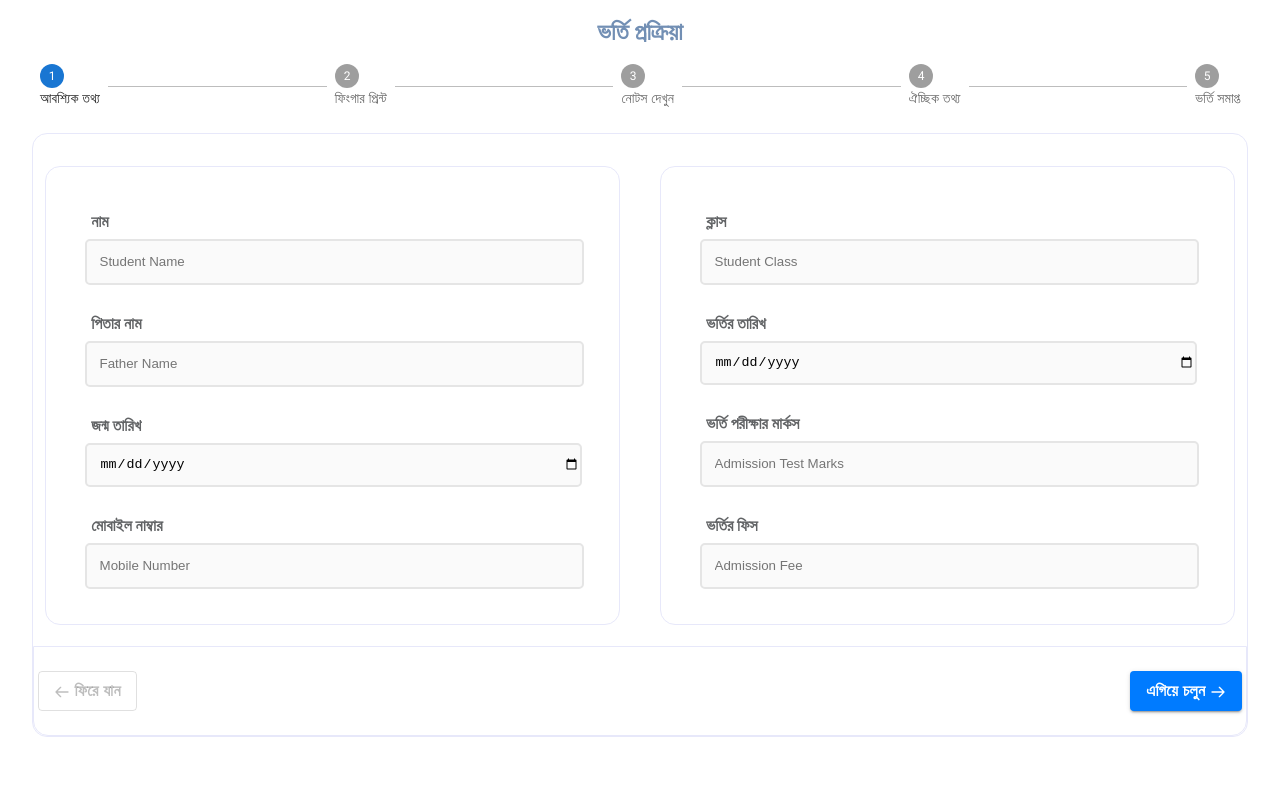
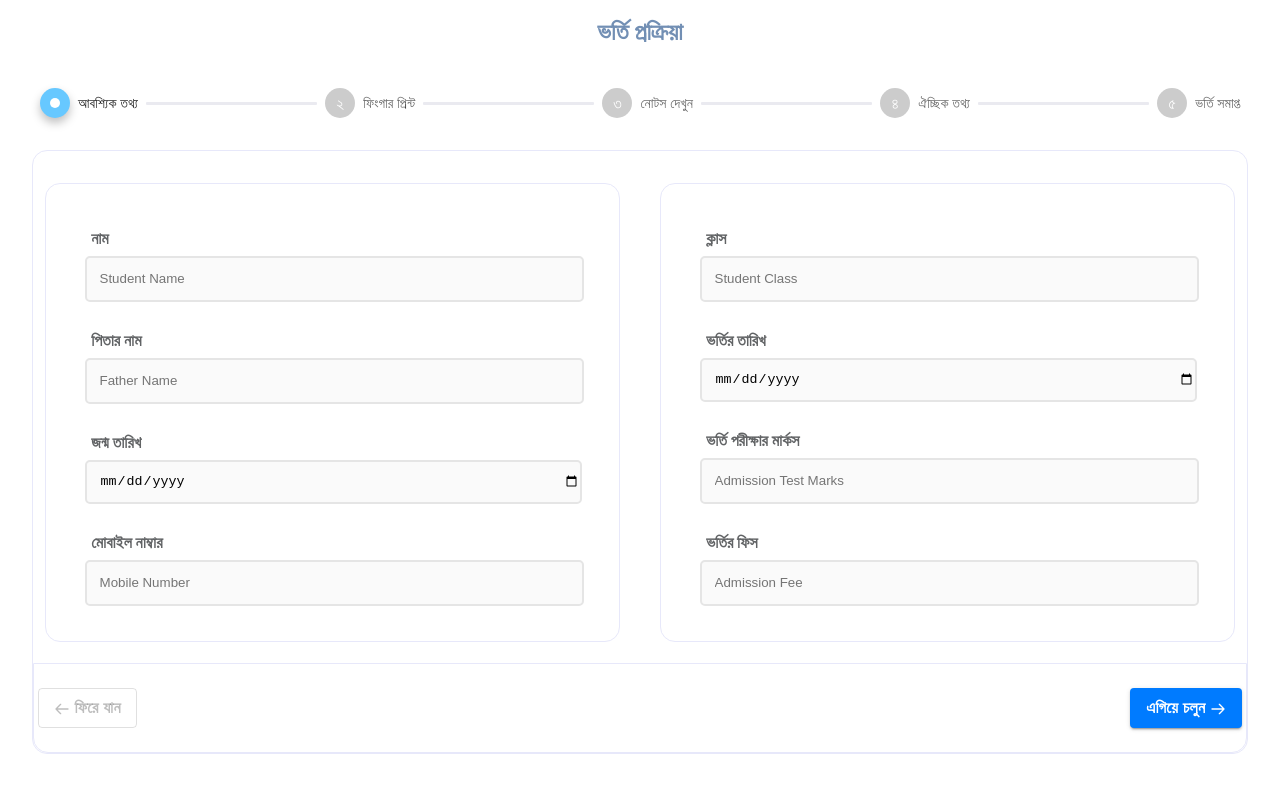
Before and after one commit to maharabhossain1/karigor-evaluation, a React (Create React App) app: page / in a window 1280 px wide. Shown: the top 792 px of the page. Built offline with nearby package versions, Linux system fonts and the light colour scheme.

Commit message:
stepper custom done

```diff
--- a/package.json
+++ b/package.json
@@ -9,6 +9,7 @@
     "@emotion/react": "^11.7.1",
     "@emotion/styled": "^11.6.0",
     "@material-ui/pickers": "^3.3.10",
+    "@mui/icons-material": "^5.2.5",
     "@mui/lab": "^5.0.0-alpha.62",
     "@mui/material": "^5.2.6",
     "@testing-library/jest-dom": "^5.16.1",
--- a/public/index.html
+++ b/public/index.html
@@ -20,6 +20,11 @@
     <link
       rel="stylesheet"
       href="https://fonts.googleapis.com/css?family=Roboto:300,400,500,700&display=swap"
+    />
+    <!-- font icons link material UI  -->
+    <link
+      rel="stylesheet"
+      href="https://fonts.googleapis.com/icon?family=Material+Icons"
     />
     <!--
       Notice the use of %PUBLIC_URL% in the tags above.
--- a/src/RegForm/RegForm.js
+++ b/src/RegForm/RegForm.js
@@ -1,5 +1,12 @@
 import { Stepper, Step, StepLabel, Box, Typography } from "@mui/material";
 import React from "react";
+import PropTypes from "prop-types";
+import { styled } from "@mui/material/styles";
+import Stack from "@mui/material/Stack";
+import Check from "@mui/icons-material/Check";
+import StepConnector, {
+  stepConnectorClasses,
+} from "@mui/material/StepConnector";
 import FinalStep from "./FinalStep/FinalStep";
 import MustInfo from "./MustInfo/MustInfo";
 import Notes from "./Notes/Notes";
@@ -7,6 +14,103 @@
 import QRCode from "./QRCode/QRCode";
 import CompleteStep from "./CompleteStep/CompleteStep";
 import useStepStates from "../hooks/useStepStates";
+import "./RegFrom.css";
+////////////////////////
+const ColorlibConnector = styled(StepConnector)(({ theme }) => ({
+  [`&.${stepConnectorClasses.alternativeLabel}`]: {
+    top: 22,
+  },
+  [`&.${stepConnectorClasses.active}`]: {
+    [`& .${stepConnectorClasses.line}`]: {
+      backgroundColor: "#67C8FF",
+    },
+  },
+  [`&.${stepConnectorClasses.completed}`]: {
+    [`& .${stepConnectorClasses.line}`]: {
+      backgroundColor: " #008AD9",
+    },
+  },
+  [`& .${stepConnectorClasses.line}`]: {
+    height: 3,
+    border: 0,
+    backgroundColor:
+      theme.palette.mode === "dark" ? theme.palette.grey[800] : "#eaeaf0",
+    borderRadius: 1,
+  },
+}));
+////////////////////////
+const ColorlibStepIconRoot = styled("div")(({ theme, ownerState }) => ({
+  backgroundColor:
+    theme.palette.mode === "dark" ? theme.palette.grey[700] : "#ccc",
+  zIndex: 1,
+  color: "#fff",
+  width: 30,
+  height: 30,
+  display: "flex",
+  borderRadius: "50%",
+  justifyContent: "center",
+  alignItems: "center",
+  ...(ownerState.active && {
+    backgroundColor: "#67C8FF",
+    boxShadow: "0 5px 10px 0 rgba(0,0,0,.25)",
+  }),
+  ...(ownerState.completed && {
+    backgroundColor: " #008AD9",
+  }),
+}));
+
+/////////////////////////////
+function ColorlibStepIcon(props) {
+  const { active, completed, className } = props;
+
+  const icons = {
+    1: "১",
+    2: "২",
+    3: "৩",
+    4: "৪",
+    5: "৫",
+  };
+
+  return (
+    <ColorlibStepIconRoot
+      ownerState={{ completed, active }}
+      className={className}
+    >
+      {completed ? (
+        <Check className="QontoStepIcon-completedIcon" />
+      ) : active ? (
+        <div
+          style={{
+            width: "10px",
+            height: "10px",
+            backgroundColor: "white",
+            borderRadius: "50%",
+          }}
+        ></div>
+      ) : (
+        <div>{icons[String(props.icon)]} </div>
+      )}
+    </ColorlibStepIconRoot>
+  );
+}
+
+ColorlibStepIcon.propTypes = {
+  /**
+   * Whether this step is active.
+   * @default false
+   */
+  active: PropTypes.bool,
+  className: PropTypes.string,
+  /**
+   * Mark the step as completed. Is passed to child components.
+   * @default false
+   */
+  completed: PropTypes.bool,
+  /**
+   * The label displayed in the step icon.
+   */
+  icon: PropTypes.node,
+};
 
 // steps array
 const steps = [
@@ -50,17 +154,22 @@
         </Typography>
       </Box>
       <Box sx={{ width: "95%", mx: "auto" }}>
+        <Stack sx={{ width: "100%", my: 4 }} spacing={4}>
           <Stepper
             style={{ width: "100%" }}
             activeStep={courrentStep - 1}
             orientation="horizontal"
+            connector={<ColorlibConnector />}
           >
             {steps.map((lable, i) => (
               <Step key={i}>
-              <StepLabel style={{ display: "block" }}>{lable}</StepLabel>
+                <StepLabel StepIconComponent={ColorlibStepIcon}>
+                  {lable}
+                </StepLabel>
               </Step>
             ))}
           </Stepper>
+        </Stack>
         <div style={{ margin: "25px 0px" }}>{shotSteps(courrentStep)}</div>
       </Box>
     </Box>
--- /dev/null
+++ b/src/RegForm/RegFrom.css
@@ -0,0 +1,15 @@
+.css-qivjh0-MuiStepLabel-label.Mui-active {
+  color: #67c8ff !important;
+  font-size: 1rem !important;
+  font-weight: 700 !important;
+}
+
+.css-qivjh0-MuiStepLabel-label.Mui-completed {
+  color: #008ad9 !important;
+  font-size: 1rem !important;
+  font-weight: 700 !important;
+}
+.css-qivjh0-MuiStepLabel-label {
+  font-size: 1rem !important;
+  font-weight: 700 !important;
+}
```
Also changed, not shown: 1 other file (tests, documents, lock files or other folders). Lines whose indentation alone changed are shown as unchanged.
